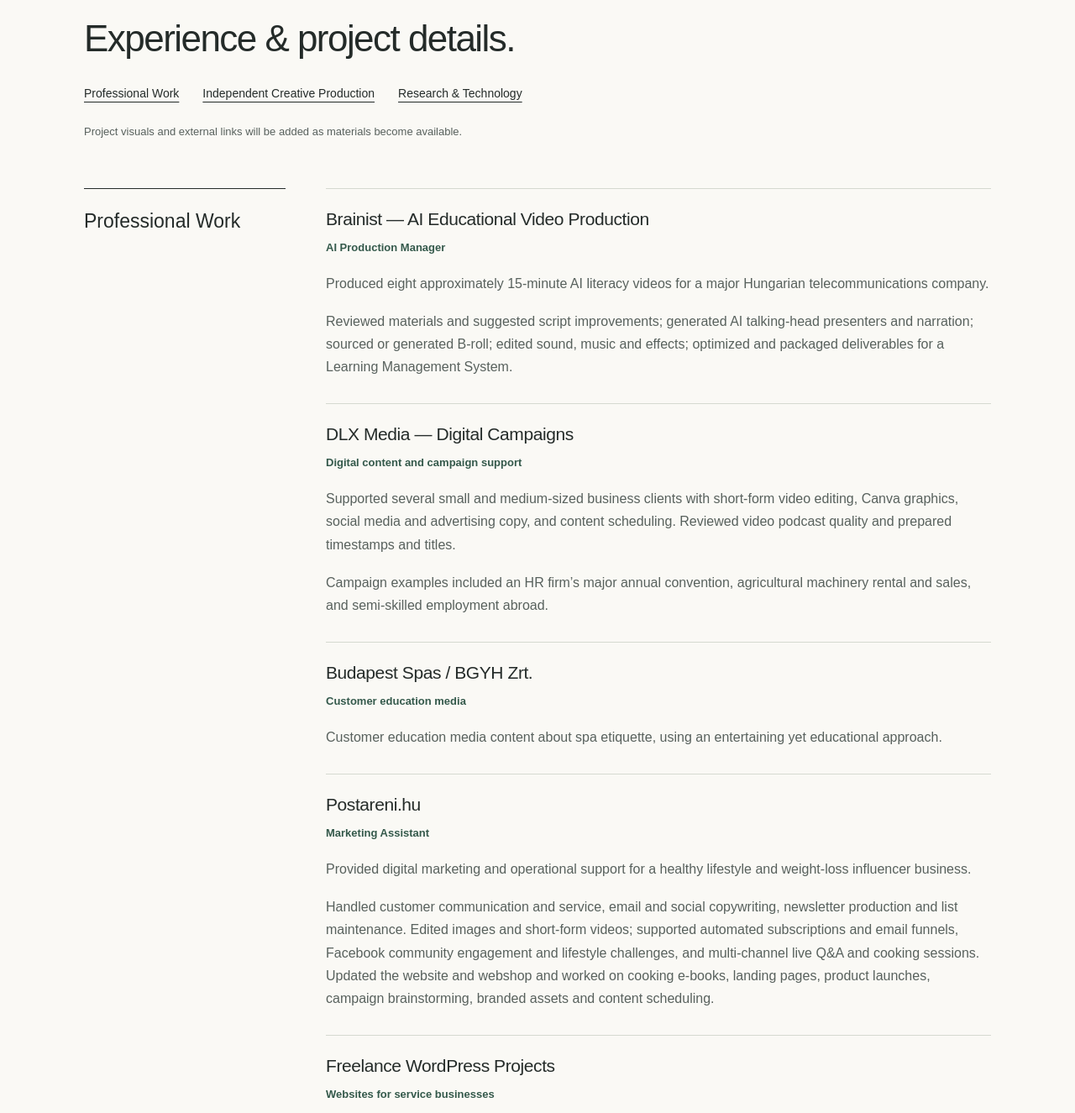
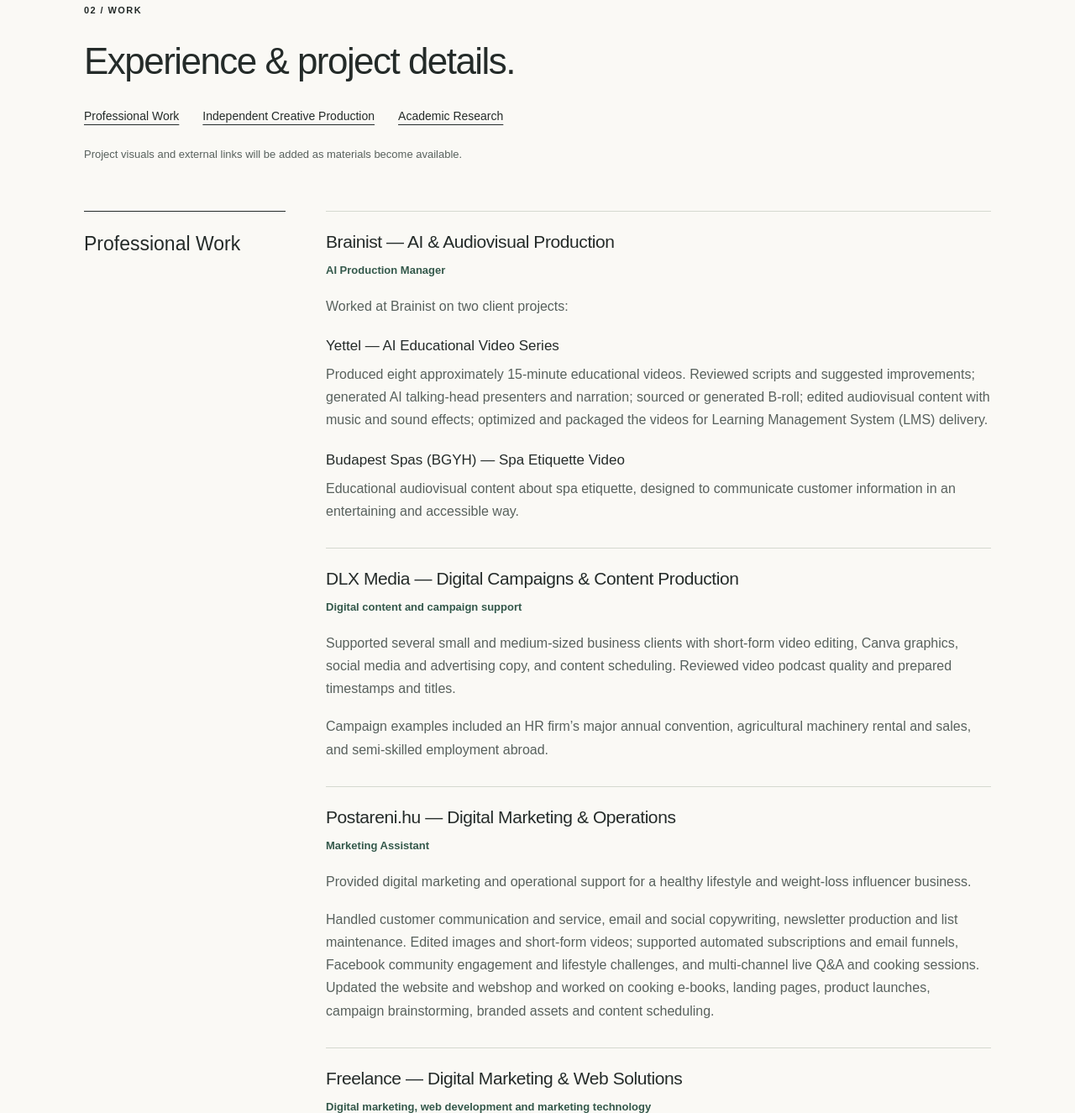
Before and after one commit to marcell-faniszlo/portfolio, a plain HTML site: page index.html in a window 1280 px wide. Shown: the part 1607-2932 px from the top of the page at 84% size. Drawn offline with Linux system fonts and the light colour scheme.

Commit message:
Brainist portfolio edited

```diff
--- a/index.html
+++ b/index.html
@@ -22,33 +22,45 @@
       <div class="hero-bottom"><span>BA Communication & Media Studies</span><span>MSc Data Science & Society</span></div>
     </section>
     <section id="featured" class="section work-section"><div class="wrap"><div class="section-heading"><p class="eyebrow">01 / SELECTED WORK</p><h2>Communication, made tangible.</h2></div><div class="project-grid">
-      <article class="project"><p class="project-meta">01 / Professional work</p><h3><a href="#brainist">Brainist</a></h3><p class="project-subtitle">AI Educational Video Production</p><p>Eight AI literacy videos, from script review and AI presenters to editing and learning-platform delivery.</p><a class="text-link" href="#brainist">Explore Brainist <span aria-hidden="true">↗</span></a></article>
-      <article class="project"><p class="project-meta">02 / Professional work</p><h3><a href="#dlx-media">DLX Media</a></h3><p class="project-subtitle">Digital Campaigns</p><p>Video, design and copy for digital campaigns across small and medium-sized businesses.</p><a class="text-link" href="#dlx-media">Explore DLX Media <span aria-hidden="true">↗</span></a></article>
+      <article class="project"><p class="project-meta">01 / Professional work</p><h3><a href="#brainist">Brainist</a></h3><p class="project-subtitle">AI &amp; Audiovisual Production</p><p>AI Production Manager on client projects for Yettel and Budapest Spas (BGYH), spanning AI education and customer information.</p><a class="text-link" href="#brainist">Explore Brainist <span aria-hidden="true">↗</span></a></article>
+      <article class="project"><p class="project-meta">02 / Professional work</p><h3><a href="#dlx-media">DLX Media</a></h3><p class="project-subtitle">Digital Campaigns &amp; Content Production</p><p>Video, design and copy for digital campaigns across small and medium-sized businesses.</p><a class="text-link" href="#dlx-media">Explore DLX Media <span aria-hidden="true">↗</span></a></article>
       <article class="project"><p class="project-meta">03 / Independent work</p><h3><a href="#independent">Independent Creative Production</a></h3><p class="project-subtitle">Peer Pressure / Cold Grey · Zoltánerik</p><p>Music video production, artistic direction and hands-on audiovisual work.</p><a class="text-link" href="#independent">Explore creative production <span aria-hidden="true">↗</span></a></article>
-      <article class="project"><p class="project-meta">04 / Academic research</p><h3><a href="#research">Research & Technology</a></h3><p class="project-subtitle">BA and MSc thesis projects</p><p>Research into audiovisual convergence and film metadata, connecting media studies with statistical and machine learning methods.</p><a class="text-link" href="#research">Explore research <span aria-hidden="true">↗</span></a></article>
+      <article class="project"><p class="project-meta">04 / Academic research</p><h3><a href="#research">Academic Research</a></h3><p class="project-subtitle">BA and MSc thesis projects</p><p>Research into audiovisual convergence and film metadata, connecting media studies with statistical and machine learning methods.</p><a class="text-link" href="#research">Explore research <span aria-hidden="true">↗</span></a></article>
     </div></div></section>
-    <section id="work" class="section wrap"><p class="eyebrow">02 / WORK</p><h2>Experience &amp; project details.</h2><nav class="category-nav" aria-label="Work categories"><a href="#professional">Professional Work</a><a href="#independent">Independent Creative Production</a><a href="#research">Research &amp; Technology</a></nav><p class="pending asset-note">Project visuals and external links will be added as materials become available.</p>
+    <section id="work" class="section wrap"><p class="eyebrow">02 / WORK</p><h2>Experience &amp; project details.</h2><nav class="category-nav" aria-label="Work categories"><a href="#professional">Professional Work</a><a href="#independent">Independent Creative Production</a><a href="#research">Academic Research</a></nav><p class="pending asset-note">Project visuals and external links will be added as materials become available.</p>
 <section id="professional" class="work-category"><h3>Professional Work</h3>
-<article id="brainist" class="work-detail"><h4>Brainist — AI Educational Video Production</h4><p class="role">AI Production Manager</p><p>Produced eight approximately 15-minute AI literacy videos for a major Hungarian telecommunications company.</p><p>Reviewed materials and suggested script improvements; generated AI talking-head presenters and narration; sourced or generated B-roll; edited sound, music and effects; optimized and packaged deliverables for a Learning Management System.</p></article>
-<article id="dlx-media" class="work-detail"><h4>DLX Media — Digital Campaigns</h4><p class="role">Digital content and campaign support</p><p>Supported several small and medium-sized business clients with short-form video editing, Canva graphics, social media and advertising copy, and content scheduling. Reviewed video podcast quality and prepared timestamps and titles.</p><p>Campaign examples included an HR firm’s major annual convention, agricultural machinery rental and sales, and semi-skilled employment abroad.</p></article>
-<article id="budapest-spas" class="work-detail"><h4>Budapest Spas / BGYH Zrt.</h4><p class="role">Customer education media</p><p>Customer education media content about spa etiquette, using an entertaining yet educational approach.</p></article>
-<article id="postareni" class="work-detail"><h4>Postareni.hu</h4><p class="role">Marketing Assistant</p><p>Provided digital marketing and operational support for a healthy lifestyle and weight-loss influencer business.</p><p>Handled customer communication and service, email and social copywriting, newsletter production and list maintenance. Edited images and short-form videos; supported automated subscriptions and email funnels, Facebook community engagement and lifestyle challenges, and multi-channel live Q&A and cooking sessions. Updated the website and webshop and worked on cooking e-books, landing pages, product launches, campaign brainstorming, branded assets and content scheduling.</p></article>
+<article id="brainist" class="work-detail">
+  <h4>Brainist — AI &amp; Audiovisual Production</h4>
+  <p class="role">AI Production Manager</p>
+  <p>Worked at Brainist on two client projects:</p>
+  <section id="yettel" class="client-project">
+    <h5>Yettel — AI Educational Video Series</h5>
+    <p>Produced eight approximately 15-minute educational videos. Reviewed scripts and suggested improvements; generated AI talking-head presenters and narration; sourced or generated B-roll; edited audiovisual content with music and sound effects; optimized and packaged the videos for Learning Management System (LMS) delivery.</p>
+  </section>
+  <section id="budapest-spas" class="client-project">
+    <h5>Budapest Spas (BGYH) — Spa Etiquette Video</h5>
+    <p>Educational audiovisual content about spa etiquette, designed to communicate customer information in an entertaining and accessible way.</p>
+  </section>
+</article>
+<article id="dlx-media" class="work-detail"><h4>DLX Media — Digital Campaigns &amp; Content Production</h4><p class="role">Digital content and campaign support</p><p>Supported several small and medium-sized business clients with short-form video editing, Canva graphics, social media and advertising copy, and content scheduling. Reviewed video podcast quality and prepared timestamps and titles.</p><p>Campaign examples included an HR firm’s major annual convention, agricultural machinery rental and sales, and semi-skilled employment abroad.</p></article>
 
-<article id="wordpress" class="work-detail"><h4>Freelance WordPress Projects</h4><p class="role">Websites for service businesses</p><p>Built simple websites with service information, contact forms, booking calendars, newsletter subscriptions and basic analytics, maintaining brand consistency.</p></article>
-<article id="vmlyr" class="work-detail"><h4>VMLY&amp;R</h4><p class="role">Receptionist / Office Assistant</p><p>Supported office management, internal communication, administrative and logistical tasks, company meetings and events, and correspondence. Gained exposure to agency operations and campaigns for multinational clients.</p></article>
+<article id="postareni" class="work-detail"><h4>Postareni.hu — Digital Marketing &amp; Operations</h4><p class="role">Marketing Assistant</p><p>Provided digital marketing and operational support for a healthy lifestyle and weight-loss influencer business.</p><p>Handled customer communication and service, email and social copywriting, newsletter production and list maintenance. Edited images and short-form videos; supported automated subscriptions and email funnels, Facebook community engagement and lifestyle challenges, and multi-channel live Q&A and cooking sessions. Updated the website and webshop and worked on cooking e-books, landing pages, product launches, campaign brainstorming, branded assets and content scheduling.</p></article>
+
+<article id="freelance" class="work-detail"><h4 id="wordpress">Freelance — Digital Marketing &amp; Web Solutions</h4><p class="role">Digital marketing, web development and marketing technology</p><p>Developed and maintained WordPress websites for service businesses, combining service information with online marketing and digital communication.</p><p>Work includes CRM systems and customer management workflows; email marketing funnels and automation; newsletter subscriptions and integrations; branded social media content; online booking systems, contact forms and basic analytics. Maintained visual consistency across digital channels.</p></article>
+<article id="vmlyr" class="work-detail"><h4>VMLY&amp;R — Agency Operations &amp; Administrative Support</h4><p class="role">Receptionist / Office Assistant</p><p>Supported office management, internal communication, administrative and logistical tasks, company meetings and events, and correspondence. Gained exposure to agency operations and campaigns for multinational clients.</p></article>
 </section>
 <section id="independent" class="work-category"><h3>Independent Creative Production</h3>
 <article id="cold-grey" class="work-detail"><h4>Peer Pressure — Cold Grey</h4><p class="role">Music video · Writer, producer and co-director</p><p>I wrote, produced and co-directed the music video for Peer Pressure’s “Cold Grey”.</p></article>
 <article id="zoltanerik" class="work-detail"><h4>Zoltánerik — Music & Creative Direction</h4><p class="role">Independent music project</p><p>A guitar-centered project combining alternative rock, indie, electronic and hip-hop influences. The project made its live debut at KERET’s 2023 Kikeltető showcase at Gólya in Budapest.</p><p>My contributions include songwriting, artistic direction, coordination of collaborators, live performance, event organization and promotion.</p></article>
 <article id="audiovisual" class="work-detail"><h4>Other audiovisual projects</h4><p class="role">Independent creative work</p><p>Work across concept development, scriptwriting, casting, location scouting, equipment rental, props, costumes and filming logistics.</p><p>Contributions also include small crew coordination and budgeting.</p></article>
 </section>
-<section id="research" class="work-category"><h3>Research &amp; Technology</h3><p class="category-intro">Academic research · BA and MSc thesis projects</p>
+<section id="research" class="work-category"><h3>Academic Research</h3><p class="category-intro">Academic research · BA and MSc thesis projects</p>
 <article id="msc-thesis" class="work-detail"><h4>Predicting Academy Award Nominations</h4><p class="role">Master’s thesis · MSc Data Science & Society · Tilburg University</p><p>Research investigating whether Academy Award nominations can be predicted from pre-release film metadata using statistical and machine learning methods.</p></article>
 <article id="ba-thesis" class="work-detail"><h4>Music Videos & Audiovisual Convergence</h4><p class="role">Bachelor’s thesis · BA Communication and Media Studies · Eötvös Loránd University</p><p>Research on the convergence of audio and video in the music industry, focusing on the role of music videos.</p></article>
 </section>
 </section>
     <section id="about" class="section about-section wrap"><p class="eyebrow">03 / ABOUT ME</p><div class="about-grid"><h2>Curious by nature.<br><em>Interdisciplinary</em> by choice.</h2><div><p>My background brings together a BA in Communication and Media Studies at Eötvös Loránd University and an MSc in Data Science &amp; Society at Tilburg University. My work spans digital communication, creative production and academic research.</p><p>I'm interested in roles where creative ideas meet structured thinking — from digital strategy and campaigns to research-driven storytelling and creative production.</p></div></div></section>
-    <section id="skills" class="section skills-section"><div class="wrap"><p class="eyebrow">04 / SKILLS & TOOLS</p><h2>Different tools. One mindset.</h2><div class="skills-grid"><div><h3>Communication</h3><p>Copywriting · Customer communication · Community engagement · Email marketing · Content scheduling</p></div><div><h3>Creative production</h3><p>Video editing · Canva · AI presenters and narration · Script review · Production coordination</p></div><div><h3>Digital & web</h3><p>WordPress · Email funnels · Newsletter production · Landing pages · Basic analytics</p></div><div><h3>Data & technology</h3><p>Statistical methods · Machine learning · Film metadata research</p></div></div></div></section>
+    <section id="skills" class="section skills-section"><div class="wrap"><p class="eyebrow">04 / SKILLS & TOOLS</p><h2>Different tools. One mindset.</h2><div class="skills-grid"><div><h3>Communication</h3><p>Copywriting · Customer communication · Community engagement · Email marketing · Content scheduling</p></div><div><h3>Creative production</h3><p>Video editing · Canva · AI presenters and narration · Script review · Production coordination</p></div><div><h3>Digital & web</h3><p>WordPress development &amp; maintenance · CRM workflows · Email funnels &amp; automation · Newsletter integrations · Booking systems · Contact forms · Landing pages · Basic analytics</p></div><div><h3>Data & technology</h3><p>Statistical methods · Machine learning · Film metadata research</p></div></div></div></section>
     <section id="contact" class="section contact-section wrap"><p class="eyebrow">05 / CONTACT</p><h2>Let’s connect.</h2><p>I'm open to conversations about creative, marketing, and technology-driven opportunities.</p><ul class="contact-links"><li><a class="text-link" href="https://github.com/marcell-faniszlo">Marcell Faniszló on GitHub ↗</a></li><li>Email: <span class="pending">address to be added</span></li><li>LinkedIn: <span class="pending">profile URL to be added</span></li></ul></section>
   </main>
   <footer class="footer wrap"><span>© <span id="year"></span> Marcell Faniszló</span><span>Designed & built with curiosity.</span><a href="#top">Back to top ↑</a></footer>
--- a/styles.css
+++ b/styles.css
@@ -24,7 +24,7 @@ a:focus-visible { outline: 2px solid var(--accent); outline-offset: 5px; }
 .site-header nav a:hover { text-decoration: underline; }
 .hero { padding-block: 88px 40px; }
 .eyebrow { margin: 0 0 24px; font-size: 11px; line-height: 1.8; letter-spacing: .13em; font-weight: 700; }
-h1, h2, h3, h4 { line-height: 1.18; font-weight: 500; }
+h1, h2, h3, h4, h5 { line-height: 1.18; font-weight: 500; }
 h1 { font-size: clamp(42px, 6.3vw, 76px); letter-spacing: -.05em; margin: 0; }
 h1 em, h2 em { font-family: Georgia, serif; font-weight: 400; }
 h2 { font-size: clamp(30px, 3.6vw, 44px); letter-spacing: -.035em; margin: 0 0 28px; }
@@ -54,6 +54,8 @@ p { margin: 0 0 18px; }
 .work-detail { grid-column: 2; border-top: 1px solid var(--line); padding-block: 24px 12px; min-width: 0; }
 .work-category > h3 + .work-detail { grid-row: 1 / span 2; }
 .work-detail h4 { font-size: 21px; margin: 0 0 10px; letter-spacing: -.02em; }
+.client-project { margin-top: 24px; }
+.client-project h5 { font-size: 17px; margin: 0 0 10px; }
 .work-detail p { color: var(--muted); }
 .work-detail .role { font-size: 13px; color: var(--accent); font-weight: 600; }
 .category-intro { grid-column: 1; font-size: 13px; color: var(--muted); padding-top: 16px; align-self: start; }
```
Also changed, not shown: 1 other file.
